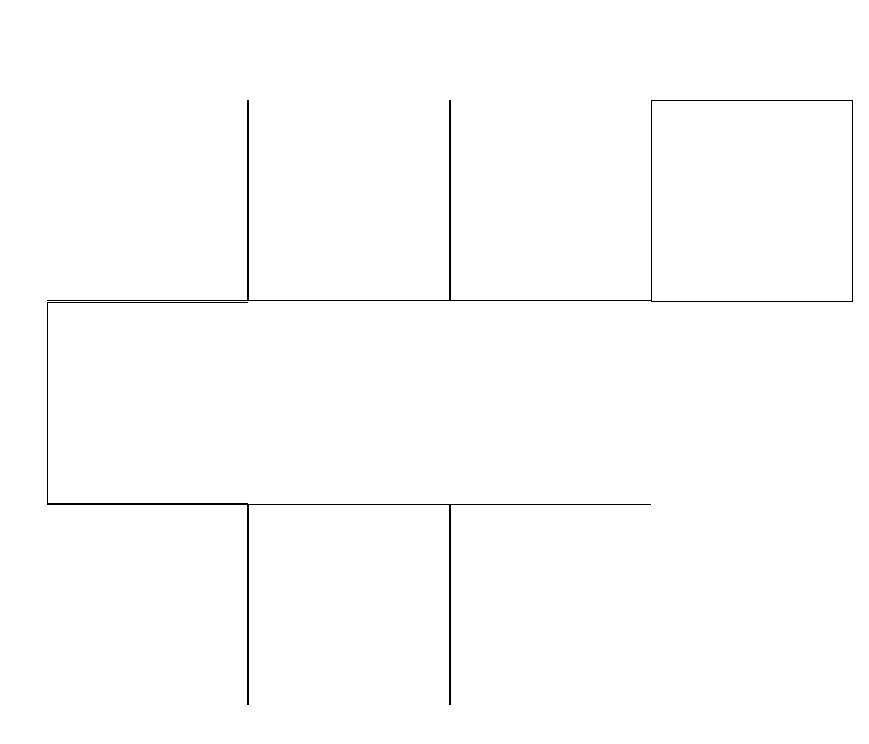
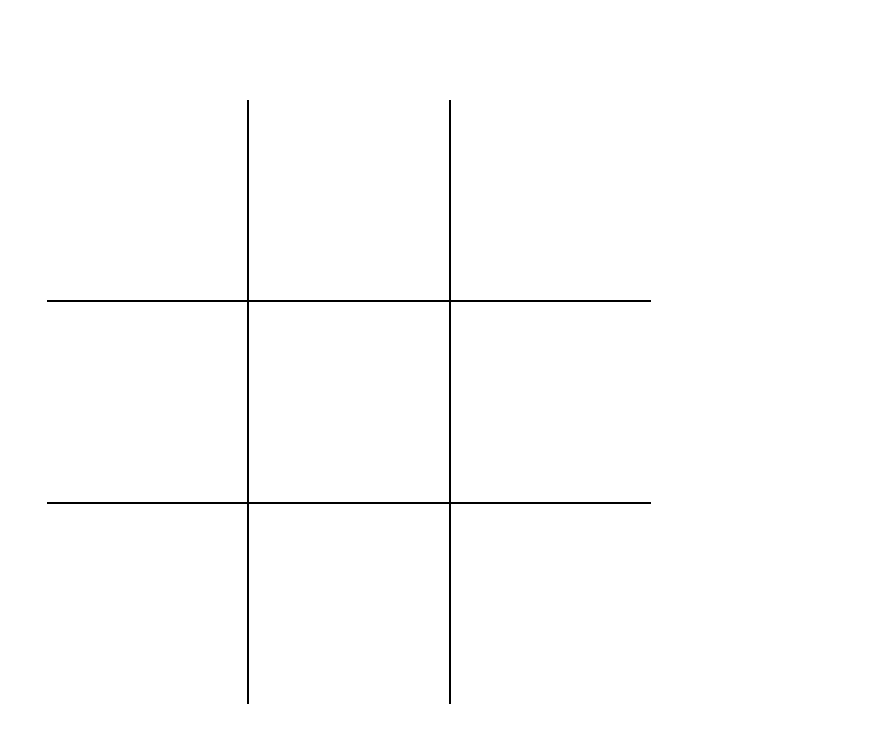
Before and after one commit to Rajat2213/TicTacToe, a plain HTML site: page index.html in a window 1280 px wide. Shown: the whole page, without its empty margins (411-1280 px from the left). Drawn offline with Linux system fonts and the light colour scheme.

Commit message:
one more time check

```diff
--- a/index.html
+++ b/index.html
@@ -6,7 +6,7 @@
 <body>
     <div id = "main">
         <div id="div1" onclick = "fill(this)"></div><div id="div2" onclick = "fill(this)"></div><div id="div3" onclick = "fill(this)"></div>
-        <div id="div12" onclick = "fill(this)"></div><div id="div5" onclick = "fill(this)"></div><div id="div6" onclick = "fill(this)"></div>
+        <div id="div4" onclick = "fill(this)"></div><div id="div5" onclick = "fill(this)"></div><div id="div6" onclick = "fill(this)"></div>
         <div id="div7" onclick = "fill(this)"></div><div id="div8" onclick = "fill(this)"></div><div id="div9" onclick = "fill(this)"></div>
 
     </div>
```
